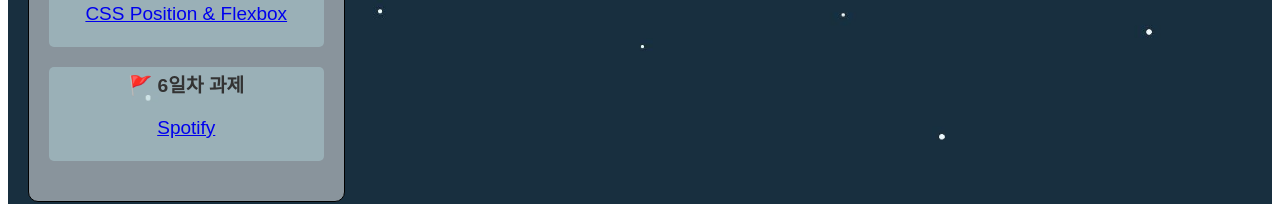
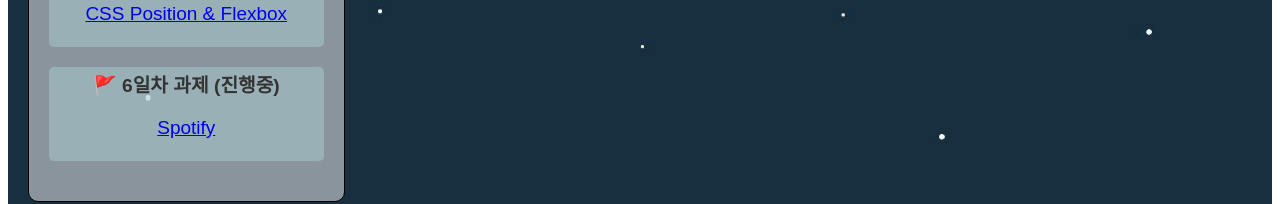
Before and after one commit to spacedustz/Markup-CSS, a React (Vite) app in the folder React/: page / in a window 1280 px wide. Shown: the part 643-847 px from the top of the page. Built offline with nearby package versions, Linux system fonts and the light colour scheme; no server answers.

Commit message:
Day6 중간 커밋

```diff
--- a/React/src/components/TodayReport.tsx
+++ b/React/src/components/TodayReport.tsx
@@ -115,7 +115,7 @@ const Home = () => (
                     </DayDiv>
 
                     <DayDiv>
-                        <AssignmentTitle>🚩 6일차 과제</AssignmentTitle>
+                        <AssignmentTitle>🚩 6일차 과제 (진행중)</AssignmentTitle>
                         <Link to="/Day-06-Assignment"><PFont>Spotify</PFont></Link>
                     </DayDiv>
                 </StyledContainer>
```
